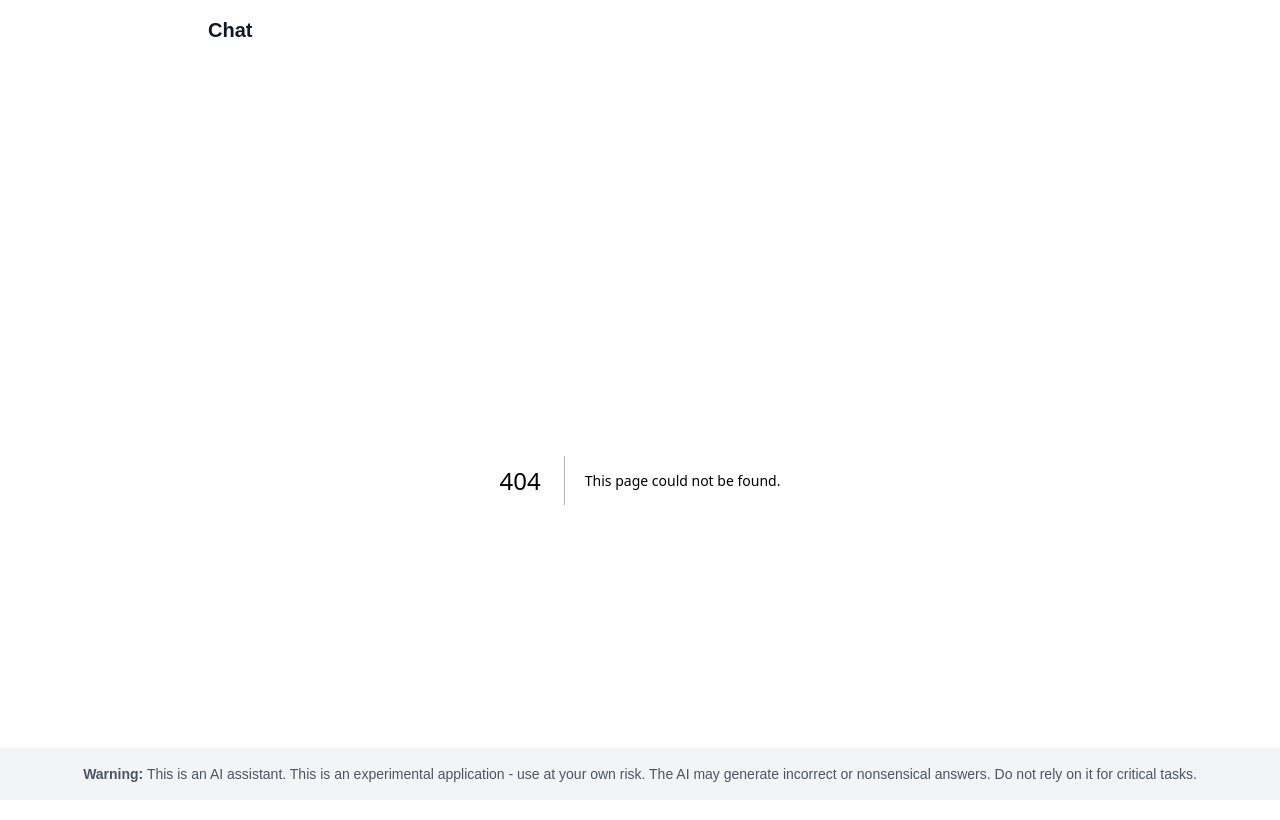
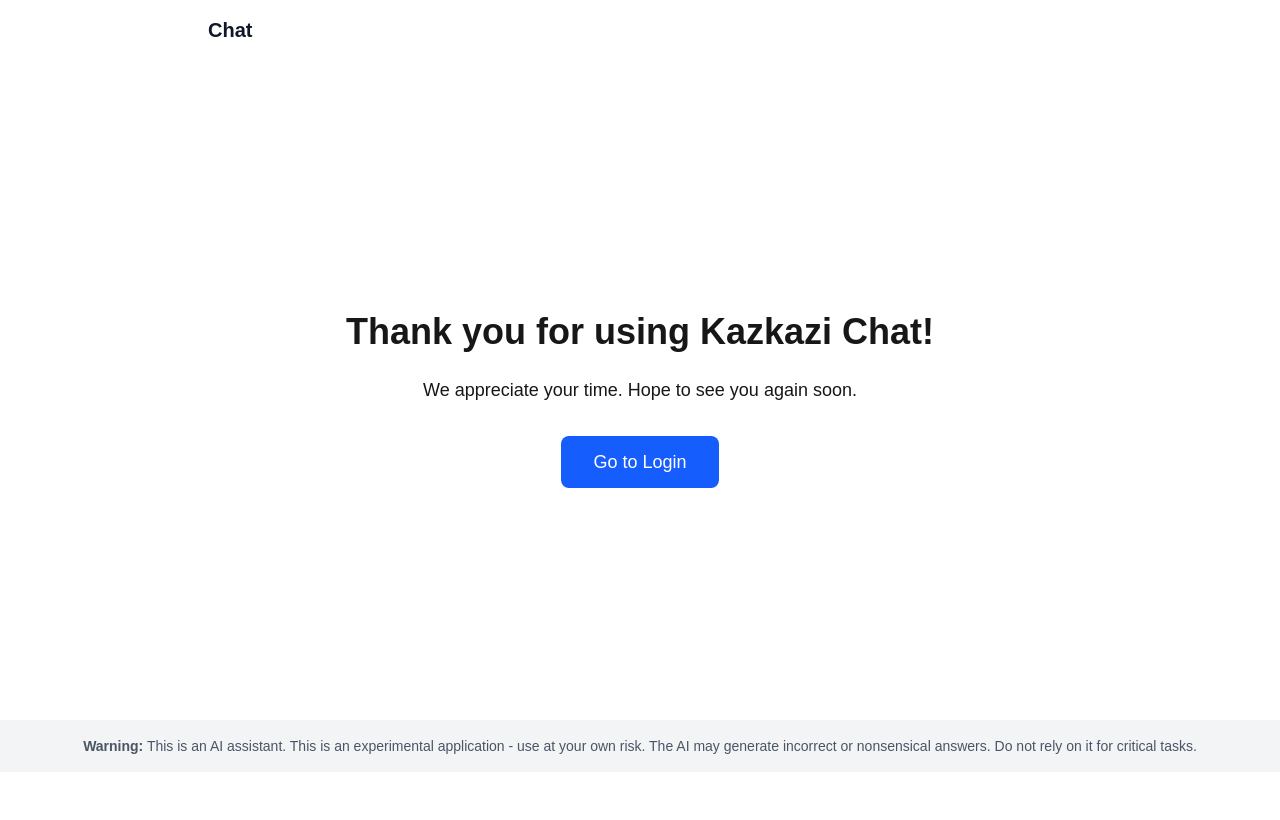
Before and after one commit to egde/kazkazi-chat, a Next.js app in the folder web/: page /logout in a window 1280 px wide. Before the commit this address had no page. Shown: the top 820 px of the page. Built offline with nearby package versions, Linux system fonts and the light colour scheme.

Commit message:
feat: add Logout component with thank you message and navigation link

```diff
--- /dev/null
+++ b/web/src/app/logout/page.tsx
@@ -0,0 +1,20 @@
+import React from "react";
+
+const Logout = () => {
+    return (
+        <div className="min-h-[80vh] flex flex-col justify-center items-center">
+            <h1 className="text-4xl font-bold mb-6 text-center">Thank you for using Kazkazi Chat!</h1>
+            <p className="text-lg mb-8 text-center">
+                We appreciate your time. Hope to see you again soon.
+            </p>
+            <a
+                href="/#"
+                className="px-8 py-3 text-lg rounded-lg bg-blue-600 text-white hover:bg-blue-700 transition-colors"
+            >
+                Go to Login
+            </a>
+        </div>
+    );
+};
+
+export default Logout;
```
